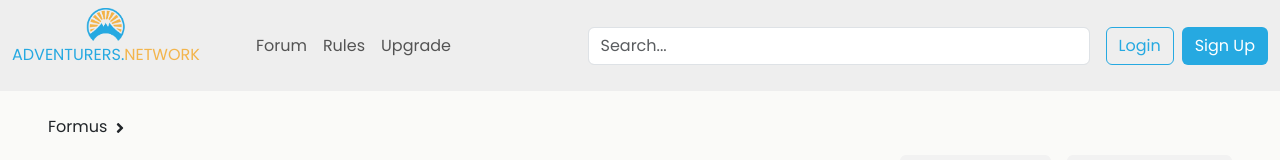
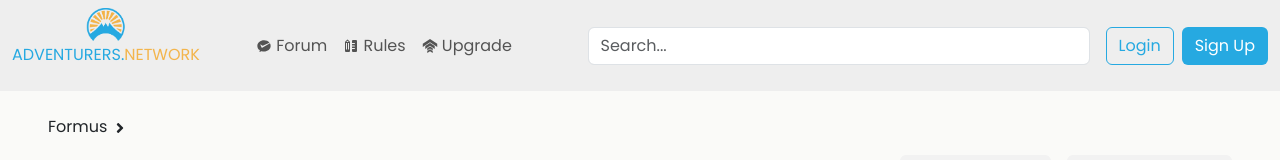
Before and after one commit to wajidweb/Adventurers_Network, a React (Create React App) app: page / in a window 1280 px wide. Shown: the top 160 px of the page. Built offline with nearby package versions, Linux system fonts and the light colour scheme.

Commit message:
Menu changes

```diff
--- a/src/components/layout/Header.js
+++ b/src/components/layout/Header.js
@@ -1,5 +1,10 @@
 import React from "react";
 import { Link } from "react-router-dom";
+import { RiWechatPayFill } from "react-icons/ri";
+import { PiPencilRulerFill } from "react-icons/pi";
+import { GiUpgrade } from "react-icons/gi";
+
+
 export default function Header() {
   return (
     <nav className="navbar navbar-expand-lg  " style={{backgroundColor: "rgb(238,238,238)"}}>
@@ -34,17 +39,17 @@ export default function Header() {
           <ul className="navbar-nav me-auto mb-2 mb-lg-0">
             <li className="nav-item">
               <Link to="/" className="nav-link">
-                Forum
+              <RiWechatPayFill /> Forum
               </Link>
             </li>
             <li className="nav-item">
               <Link to="/" className="nav-link">
-                Rules
+              <PiPencilRulerFill /> Rules
               </Link>
             </li>
             <li className="nav-item">
               <Link to="/" className="nav-link">
-                Upgrade
+              <GiUpgrade /> Upgrade
               </Link>
             </li>
           </ul>
--- a/src/pages/Home.js
+++ b/src/pages/Home.js
@@ -13,6 +13,7 @@ import { FaUsers } from "react-icons/fa6";
 import { FaBook } from "react-icons/fa";
 import { GiFireplace } from "react-icons/gi";
 import { FaPlusSquare } from "react-icons/fa";
+
 export default function Home() {
   return (
     <div className="container " >
```
